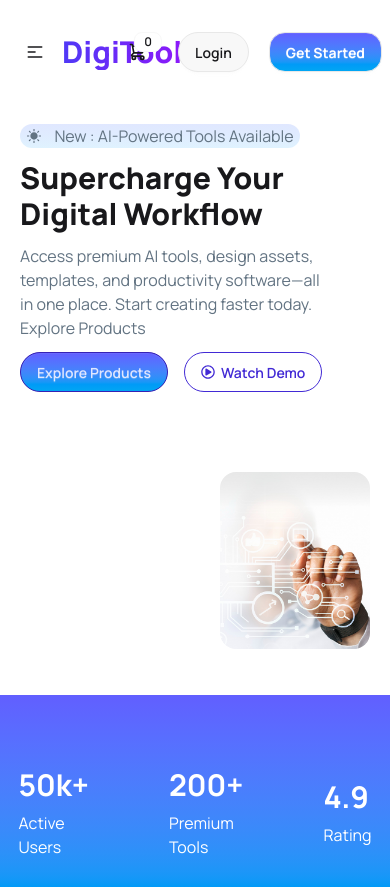
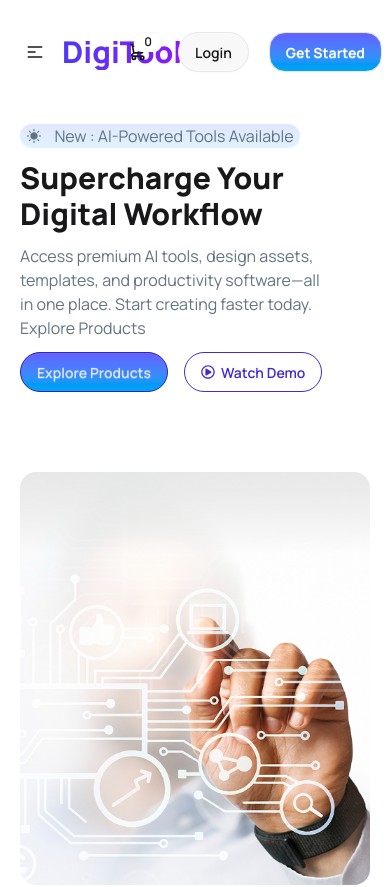
Before and after one commit to Emranfaishal/Digitools-platform, a React (Vite) app: page / in a window 390 px wide. Shown: the top 887 px of the page. Built offline with nearby package versions, Linux system fonts and the light colour scheme.

Commit message:
banner hober add

```diff
--- a/src/App.jsx
+++ b/src/App.jsx
@@ -7,8 +7,6 @@ import BannerTwo from './components/banner-two/BannerTwo'
 import Banner from './components/banner/Banner'
 import Footer from './components/footer/Footer'
 import Nav from './components/nav/Nav'
-
-
 
 function App() {
 
--- a/src/components/banner/Banner.jsx
+++ b/src/components/banner/Banner.jsx
@@ -23,7 +23,7 @@ const Banner = () => {
                             <FaRegPlayCircle /> Watch Demo</button>
                     </div>
                 </div>
-                <div className='ml-50'>
+                <div className='lg:ml-50'>
                     <div className='hover-3d'>
                         <figure className="rounded-2xl"><img src={img} alt="" /></figure>
 
```
Also changed, not shown: 1 other file (tests, documents, lock files or other folders).
